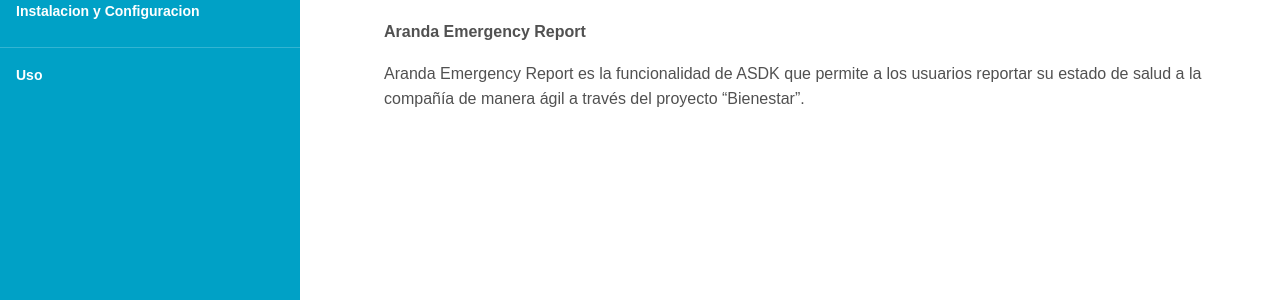
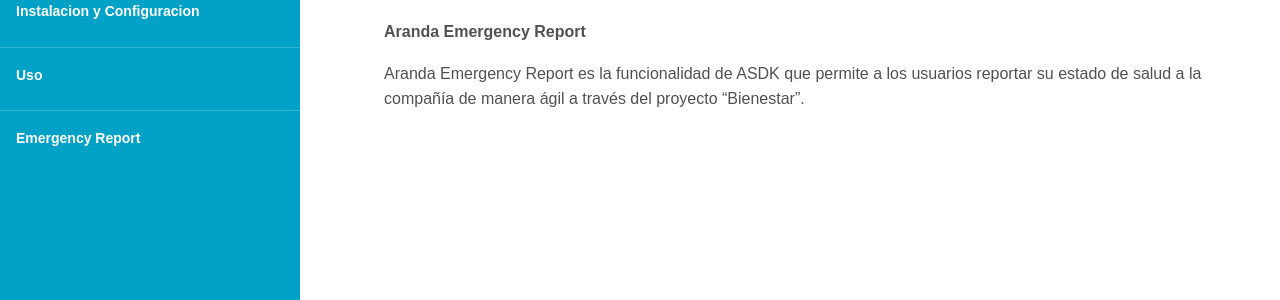
Before and after one commit to Nats85/ArandaEmergencyReport, a Jekyll site: the page built from index.md, in a window 1280 px wide. Shown: the part 278-578 px from the top of the page. Built offline with Jekyll 4.4.1, drawn with Linux system fonts in a browser that asks for light colours.

Commit message:
Update sidebar.html

```diff
--- a/_includes/sidebar.html
+++ b/_includes/sidebar.html
@@ -34,6 +34,14 @@
     {% endfor %}</ul>
   </div>
 
+  {% assign configuracion = site.docs | where: 'type', 'video' | sort: 'url' %}
+  <div class="group">
+    <div class="group_title">Emergency Report</div>
+    <ul>{% for doc in video %}
+      <li><a href="{{ site.baseurl }}{{ doc.url }}"{% if doc.url == page.url %} class="active"{% endif %}>{{ doc.title }}</a></li>
+    {% endfor %}</ul>
+  </div>
+
 
   {% assign samples = site.docs | where: 'type', 'sample' | sort: 'url' %}
   <ul>{% for doc in samples %}
```
